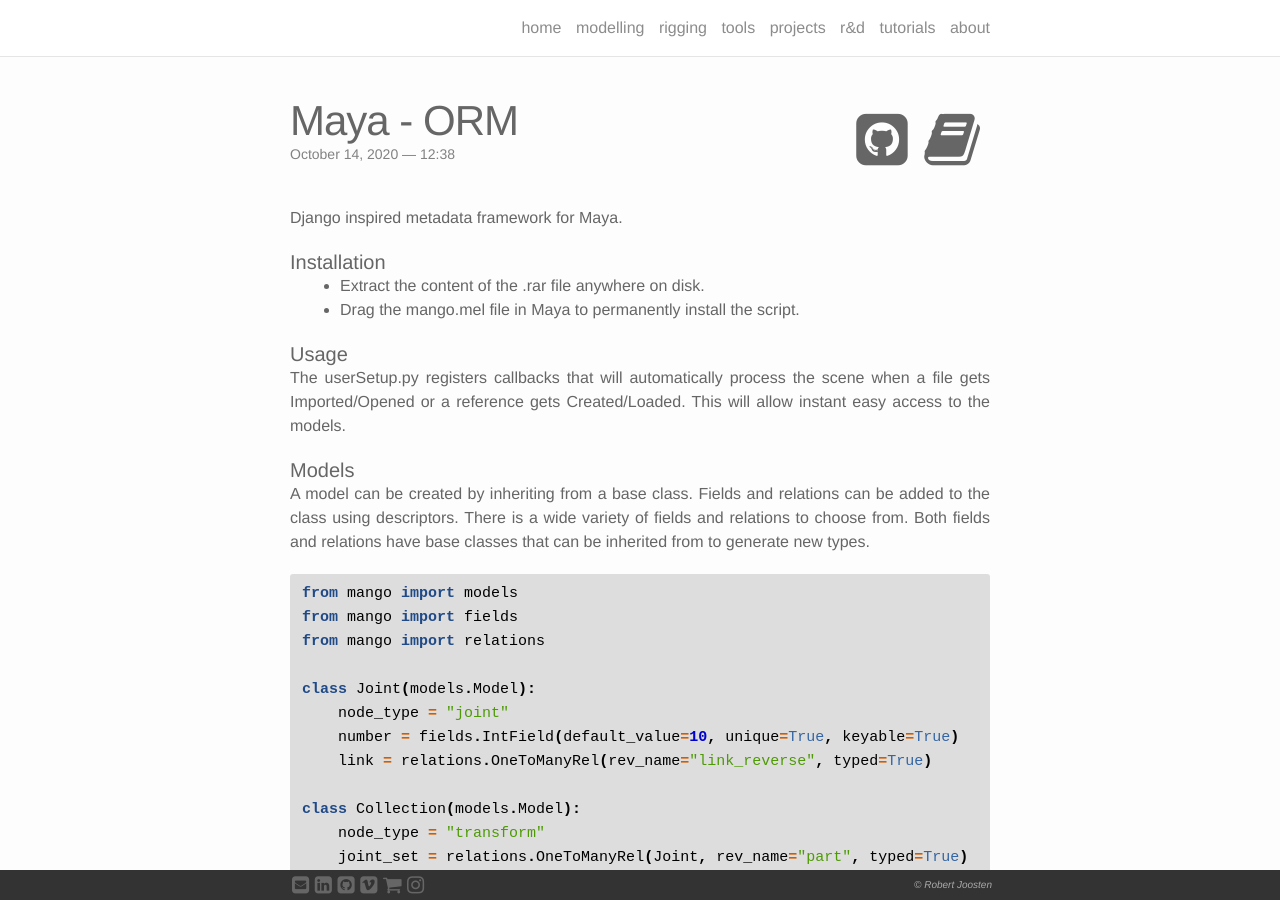
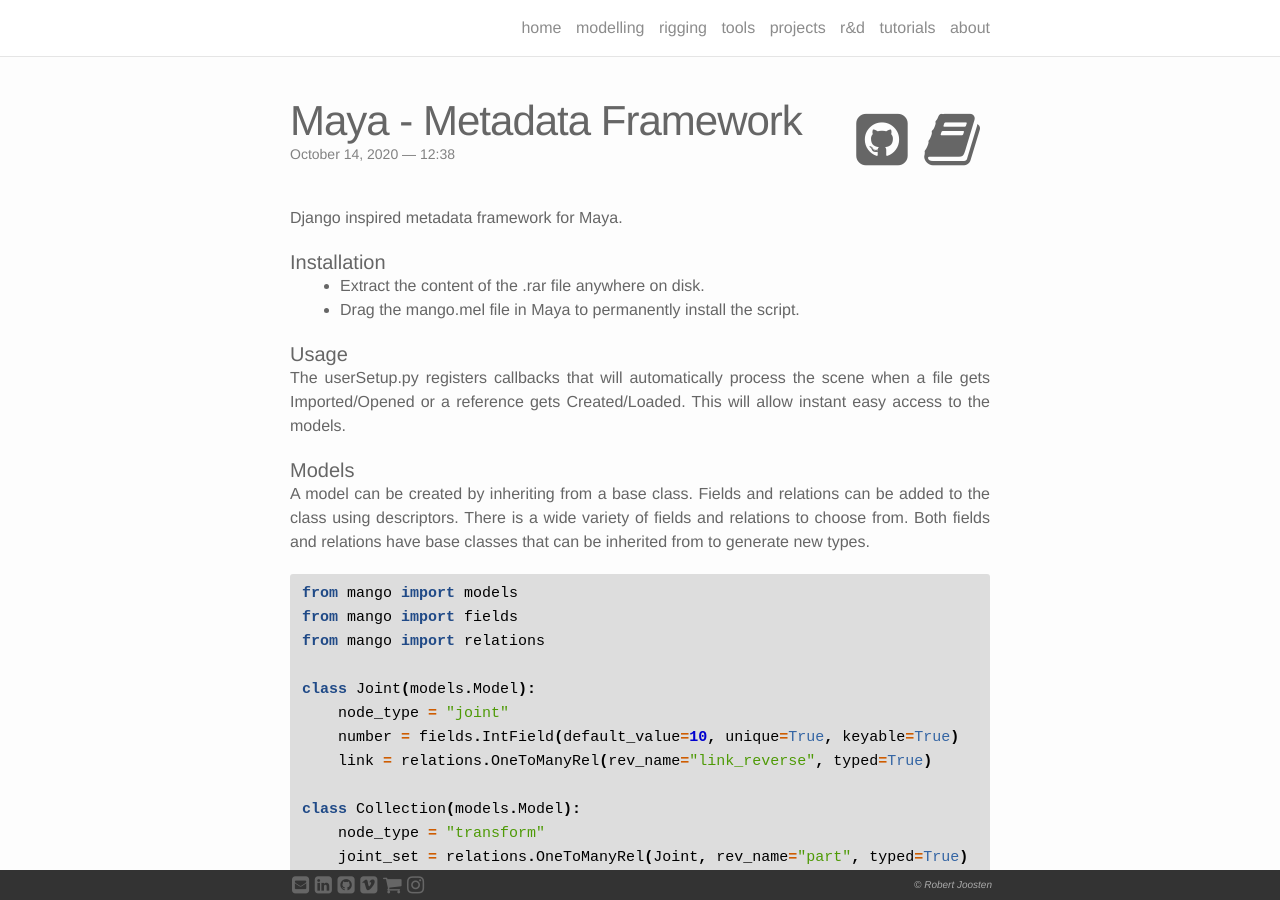
Before and after one commit to robertjoosten/robertjoosten.github.io, a Jekyll site: the page built from _projects/mango.markdown, in a window 1280 px wide and 900 px high. Built offline with Jekyll 4.4.1, drawn with Linux system fonts in a browser that asks for light colours; nearby versions of some CDN libraries.

Commit message:
change title

```diff
--- a/_projects/mango.markdown
+++ b/_projects/mango.markdown
@@ -1,6 +1,6 @@
 ---
 layout: post
-title: Maya - ORM
+title: Maya - Metadata Framework
 description: Django inspired metadata framework for Maya.
 img: /img/tools/mango_thumbnail.png
 date: 2020-10-14 12:38:00
```
